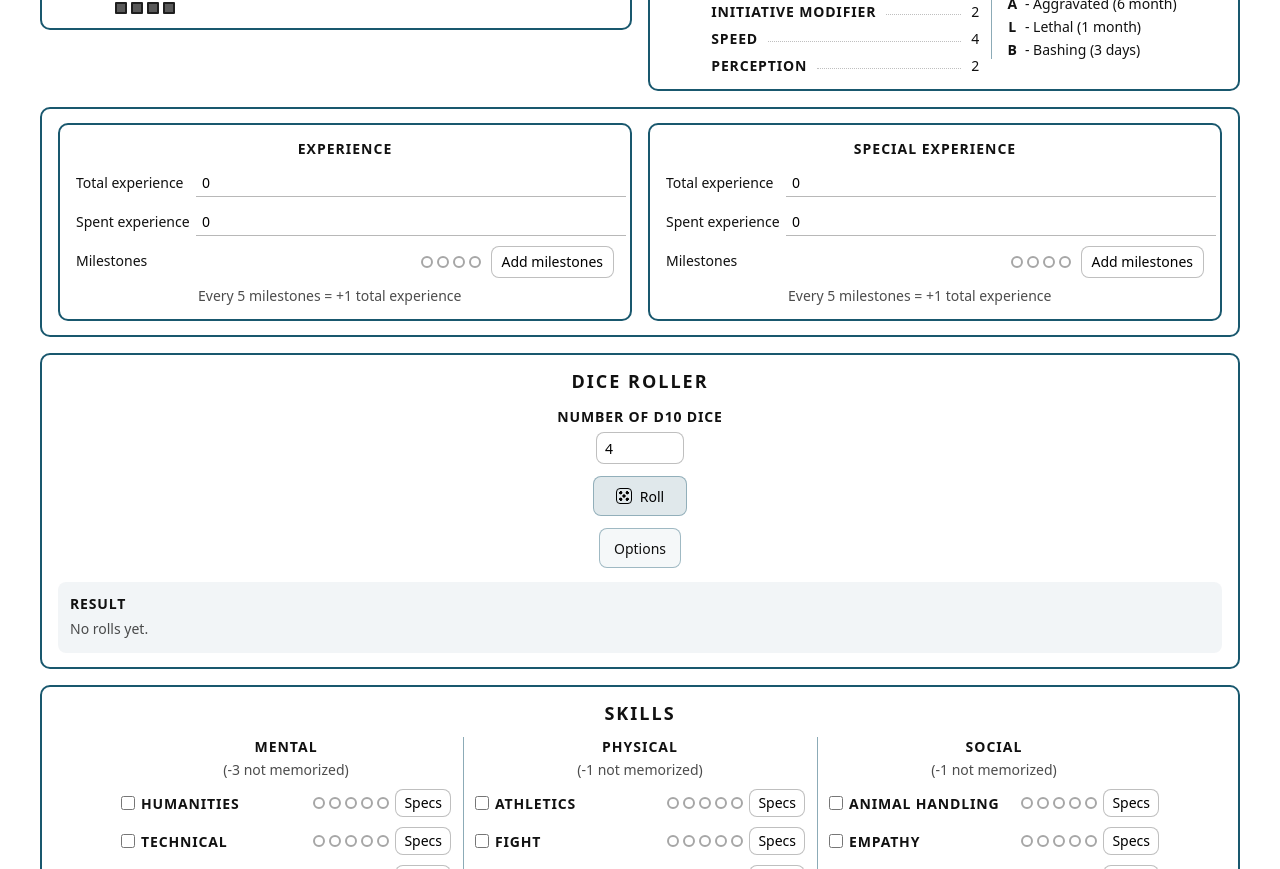
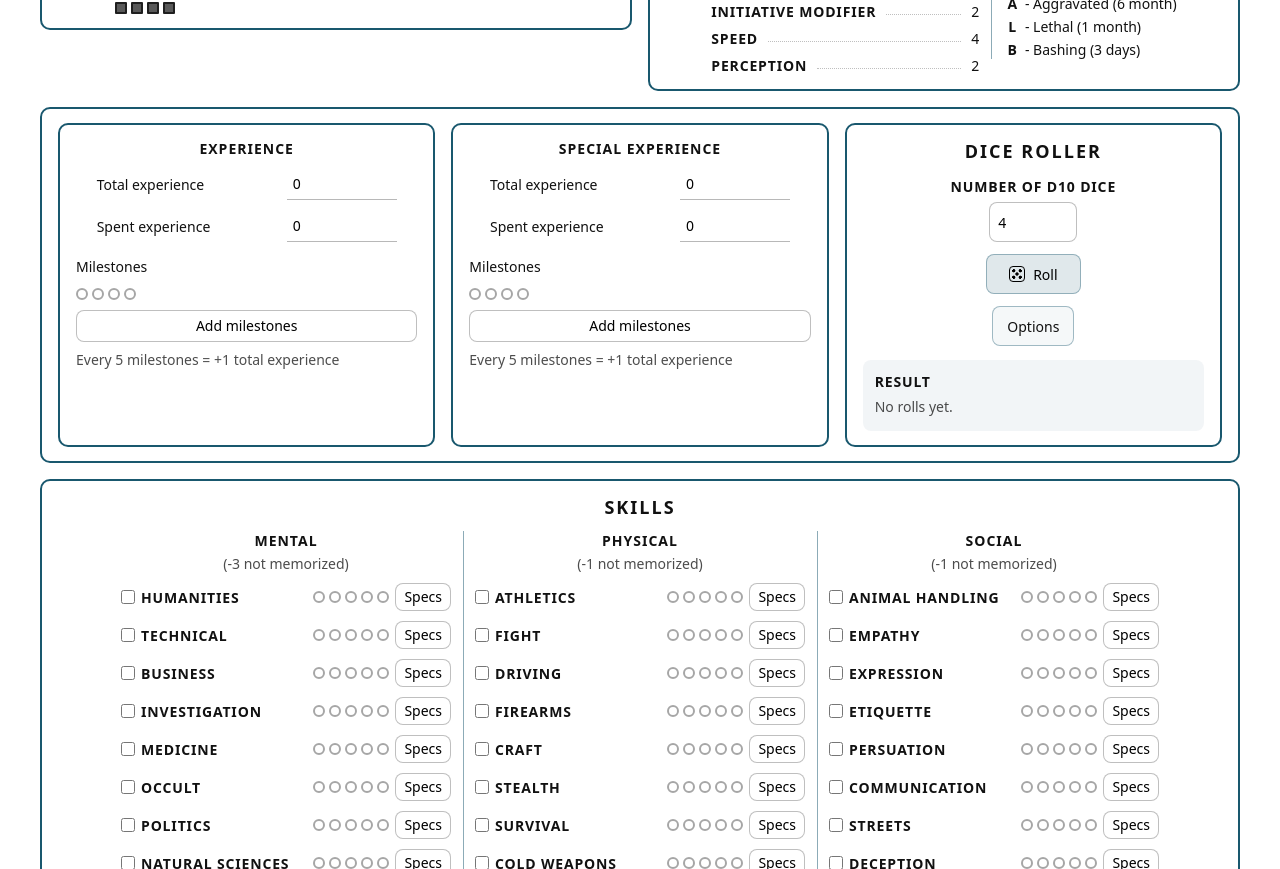
Before and after one commit to GennadiyZakharov/worldstriders-charlist, a Svelte app: page / in a window 1280 px wide. Shown: the part 660-1529 px from the top of the page. Built offline with nearby package versions, Linux system fonts and the light colour scheme.

Commit message:
Refactored experience and dice roller layout.

```diff
--- a/src/App.svelte
+++ b/src/App.svelte
@@ -318,9 +318,9 @@
     </div>
   </div>
 
-  <div class="sheet">
-    <div class="xpColumn">
-      <div class="xpCard">
+  <div class="sheet experienceDiceSheet">
+    <div class="experienceDiceGrid">
+      <div class="statCard">
         <ExperienceMeter
                 caption={t(character.lang, "experienceTitle")}
                 labels={experienceMeterLabels}
@@ -328,18 +328,18 @@
         />
       </div>
 
-      <div class="xpCard">
+      <div class="statCard">
         <ExperienceMeter
                 caption={t(character.lang, "specialExperienceTitle")}
                 labels={experienceMeterLabels}
                 bind:experience={character.specialExperience}
         />
       </div>
+
+      <div class="statCard">
+        <DiceRoller labels={diceRollerLabels} />
+      </div>
     </div>
-  </div>
-
-  <div class="sheet">
-    <DiceRoller labels={diceRollerLabels} />
   </div>
 
   <!-- Skill box -->
@@ -454,14 +454,15 @@
     font-size: max(30px, var(--ws-h1-size));
   }
 
-  .xpColumn {
+  .experienceDiceGrid {
     display: grid;
-    grid-template-columns: repeat(2, minmax(0, 1fr));
+    grid-template-columns: repeat(3, minmax(0, 1fr));
     gap: 16px;
     align-items: start;
   }
 
-  .xpCard {
+  .statCard {
+    min-width: 0;
     border: 2px solid rgba(0, 70, 95, 0.9);
     border-radius: 10px;
     padding: 14px 16px;
@@ -479,11 +480,13 @@
     min-width: 0;
   }
 
-  @media (max-width: 900px) {
-    .xpColumn {
+  @media (max-width: 1180px) {
+    .experienceDiceGrid {
       grid-template-columns: 1fr;
     }
+  }
 
+  @media (max-width: 900px) {
     .characteristicsGrid,
     .perksGrid,
     .anchorsGrid {
--- a/src/components/DiceRoller.svelte
+++ b/src/components/DiceRoller.svelte
@@ -204,6 +204,8 @@
     .diceRoller {
         display: grid;
         gap: 14px;
+        min-width: 0;
+        container-type: inline-size;
     }
 
     .controls {
@@ -268,6 +270,12 @@
         text-align: center;
     }
 
+    .field .ws-label,
+    .diceRoller :global(.ws-h1) {
+        max-width: 100%;
+        overflow-wrap: anywhere;
+    }
+
     .field {
         display: grid;
         gap: 6px;
@@ -278,7 +286,7 @@
         width: 5.5rem;
         max-width: 100%;
         min-width: 0;
-        height: 32px;
+        min-height: 40px;
         padding: 4px 8px;
         border-radius: 8px;
         border: 1px solid rgba(0, 0, 0, 0.25);
@@ -344,7 +352,7 @@
         min-height: 22px;
     }
 
-    @media (max-width: 480px) {
+    @container (max-width: 420px) {
         .optionsPanel {
             grid-template-columns: 1fr;
         }
--- a/src/components/ExperienceMeter.svelte
+++ b/src/components/ExperienceMeter.svelte
@@ -174,46 +174,63 @@
         gap: 10px;
         align-content: start;
         height: 100%;
+        min-width: 0;
+        container-type: inline-size;
     }
 
     .fields {
         display: grid;
         gap: 10px;
-        grid-template-columns: minmax(0, 110px) minmax(88px, 1fr);
         align-items: start;
+        width: min(100%, 420px);
+        margin-inline: auto;
     }
 
     .numRow {
-        display: contents;
+        display: grid;
+        grid-template-columns: minmax(0, 180px) minmax(88px, 110px);
+        gap: 10px;
+        align-items: center;
+        justify-content: center;
+        min-width: 0;
     }
 
     .fieldLabel {
         min-height: 28px;
         display: flex;
         align-items: center;
+        overflow-wrap: anywhere;
+    }
+
+    .xp :global(.ws-h2) {
+        max-width: 100%;
+        overflow-wrap: anywhere;
     }
 
     .numLabel {
-        white-space: nowrap;
+        min-width: 0;
     }
 
     .numInput {
         width: 100%;
         min-width: 0;
-        height: 28px;
+        min-height: 32px;
         border: none;
         border-bottom: 1px solid rgba(0, 0, 0, 0.28);
         border-radius: 0;
-        padding: 0 6px;
+        padding: 4px 6px;
         background: transparent;
+        box-sizing: border-box;
     }
 
     .msRow {
-        display: contents;
+        display: grid;
+        gap: 8px;
+        min-width: 0;
     }
 
     .msLabel {
-        white-space: nowrap;
+        min-width: 0;
     }
 
     .msRight {
@@ -247,20 +264,10 @@
     }
 
     .hint {
-        grid-column: 1 / -1;
         margin-top: -2px;
-        padding-left: 122px;
     }
 
-    @media (max-width: 520px) {
-        .fields {
-            grid-template-columns: 1fr;
-        }
-
-        .fieldLabel {
-            min-height: auto;
-        }
-
+    @container (max-width: 420px) {
         .msRight {
             grid-template-columns: 1fr;
             justify-items: stretch;
@@ -269,10 +276,16 @@
         .msRight :global(.dots) {
             justify-self: start;
         }
+    }
 
-        .hint {
-            padding-left: 0;
-            margin-top: 0;
+    @container (max-width: 300px) {
+        .numRow {
+            grid-template-columns: 1fr;
+            justify-content: stretch;
+        }
+
+        .fieldLabel {
+            min-height: auto;
         }
     }
 </style>
```
Also changed, not shown: 1 other file (tests, documents, lock files or other folders).
